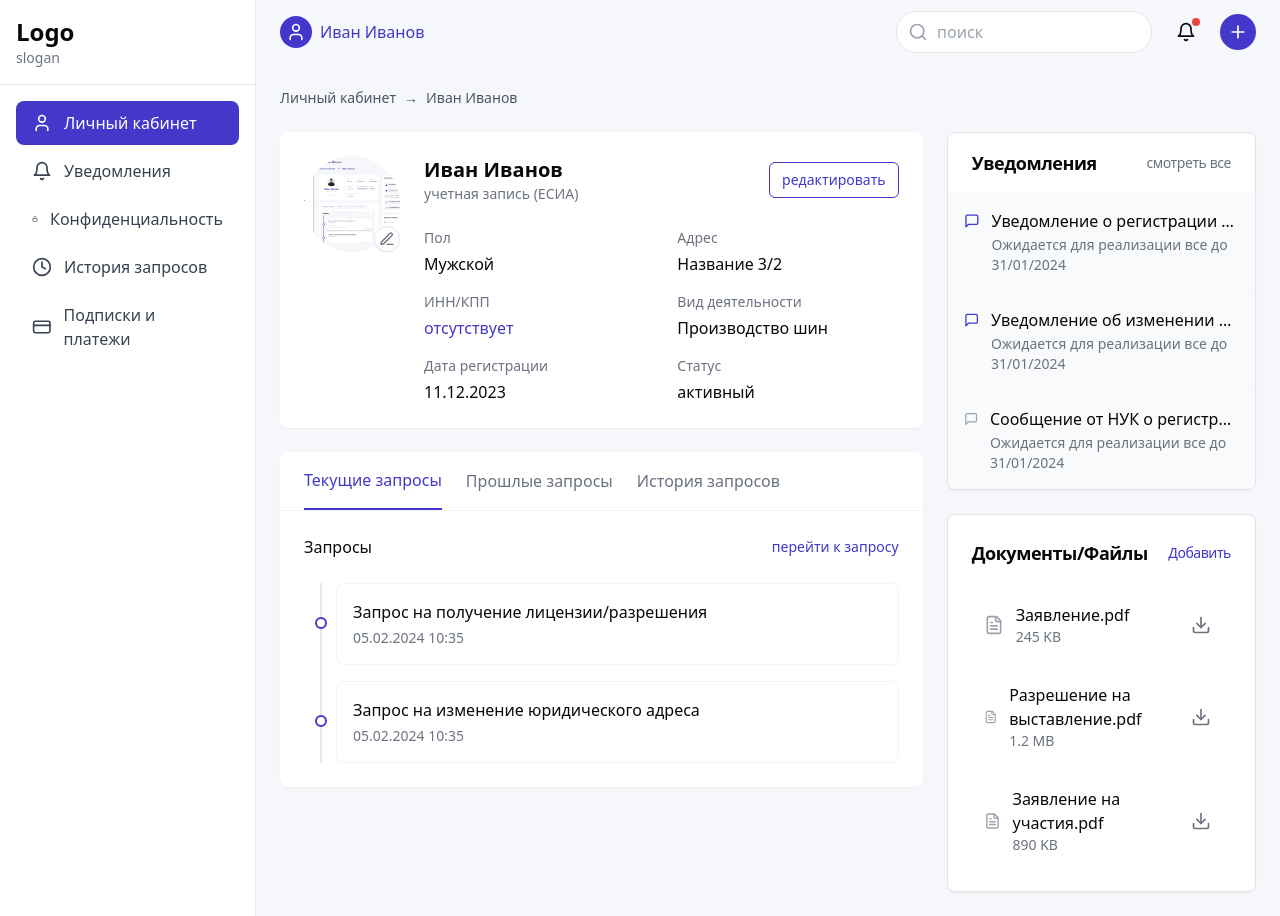
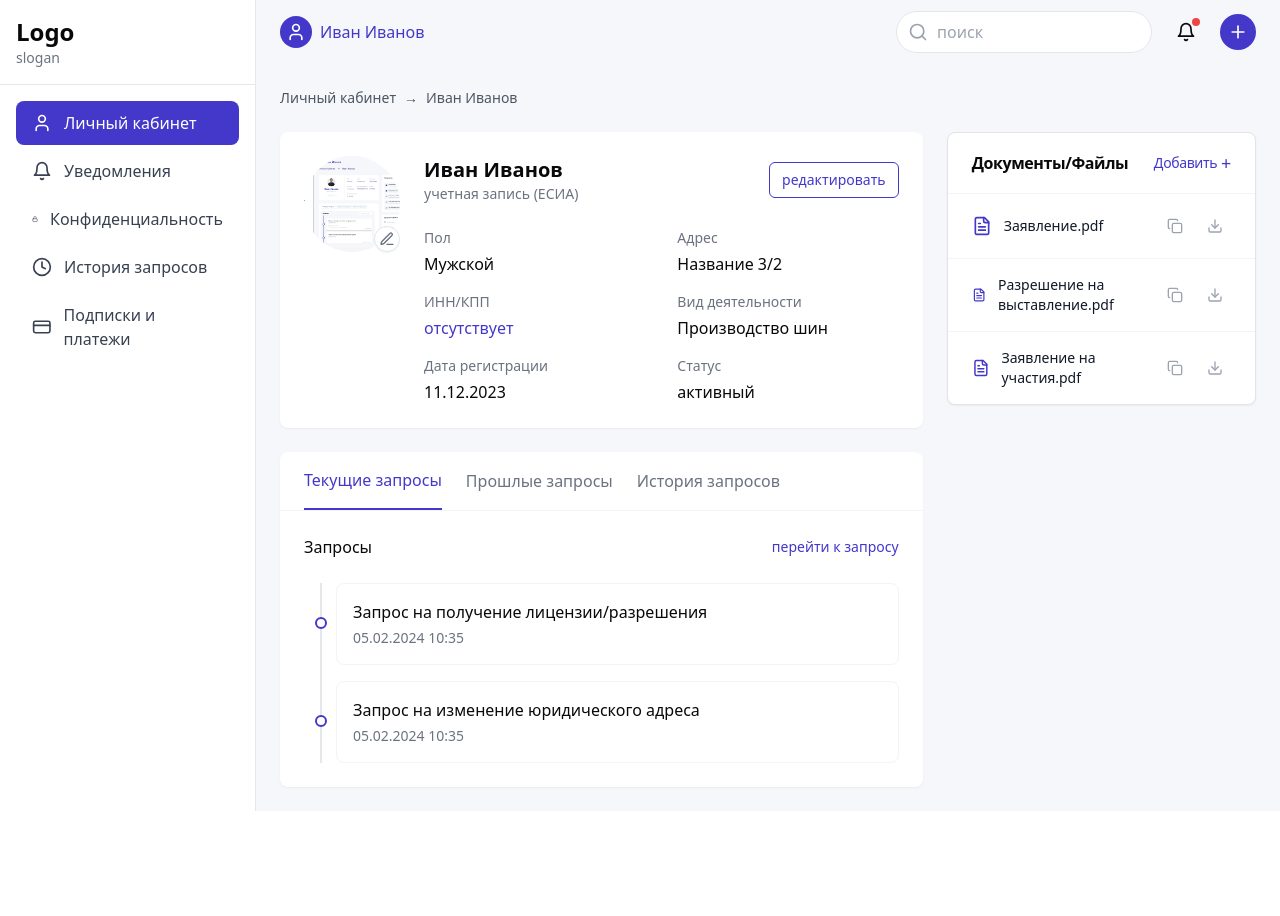
Before and after one commit to baltabekpro/qzan-01, a React (Vite) app: page / in a window 1280 px wide. After the commit the page ends 811 px from the top, so only its background shows below. Built offline with nearby package versions, Linux system fonts and the light colour scheme.

Commit message:
Implement UI changes
The commit implements UI changes based on a provided image.  No specific details about the changes are included.

```diff
--- a/src/pages/Index.tsx
+++ b/src/pages/Index.tsx
@@ -2,7 +2,7 @@ import { AppSidebar } from "@/components/AppSidebar";
 import { Header } from "@/components/Header";
 import { UserProfile } from "@/components/UserProfile";
 import { Card, CardContent, CardHeader, CardTitle } from "@/components/ui/card";
-import { FileText, Download, MessageSquare } from "lucide-react";
+import { FileText, Download, MessageSquare, Copy } from "lucide-react";
 export default function Index() {
   const notifications = [{
     id: 1,
@@ -100,48 +100,31 @@ export default function Index() {
               </div>
 
               <div className="space-y-6">
-                <Card className="overflow-hidden">
-                  <CardHeader className="px-6 py-4">
-                    <CardTitle className="text-lg font-semibold flex items-center justify-between">
-                      Уведомления
-                      <span className="text-sm font-normal text-gray-500">смотреть все</span>
+                <Card className="bg-white shadow-sm">
+                  <CardHeader className="px-6 py-4 border-b border-gray-100">
+                    <CardTitle className="text-base font-semibold flex items-center justify-between">
+                      Документы/Файлы
+                      <button className="flex items-center text-sm font-normal text-[#4338ca] hover:text-[#3730a3]">
+                        <span className="mr-1">Добавить</span>
+                        <span className="text-lg">+</span>
+                      </button>
                     </CardTitle>
                   </CardHeader>
                   <CardContent className="p-0">
                     <div>
-                      {notifications.map(notification => <div key={notification.id} className="flex items-start space-x-3 p-4 bg-gray-50 border-b border-gray-100 last:border-b-0">
-                          <MessageSquare className={`w-5 h-5 mt-0.5 ${notification.isNew ? 'text-[#4338ca]' : 'text-gray-400'}`} />
-                          <div className="min-w-0">
-                            <p className="font-medium truncate">{notification.title}</p>
-                            <p className="text-sm text-gray-500 mt-0.5">{notification.description}</p>
+                      {documents.map((doc, index) => <div key={doc.id} className={`flex items-center justify-between px-6 py-4 ${index !== documents.length - 1 ? 'border-b border-gray-100' : ''}`}>
+                          <div className="flex items-center space-x-3">
+                            <FileText className="w-5 h-5 text-[#4338ca]" />
+                            <span className="text-sm text-gray-900">{doc.name}</span>
                           </div>
-                        </div>)}
-                    </div>
-                  </CardContent>
-                </Card>
-
-                <Card>
-                  <CardHeader>
-                    <CardTitle className="text-lg font-semibold flex items-center justify-between">
-                      Документы/Файлы
-                      <button className="text-sm font-normal text-[#4338ca] hover:text-[#3730a3]">
-                        Добавить
-                      </button>
-                    </CardTitle>
-                  </CardHeader>
-                  <CardContent>
-                    <div className="space-y-3">
-                      {documents.map(doc => <div key={doc.id} className="flex items-center justify-between p-3 hover:bg-gray-50 rounded-lg transition-colors">
-                          <div className="flex items-center space-x-3">
-                            <FileText className="w-5 h-5 text-gray-400" />
-                            <div>
-                              <p className="font-medium">{doc.name}</p>
-                              <p className="text-sm text-gray-500">{doc.size}</p>
-                            </div>
+                          <div className="flex items-center space-x-2">
+                            <button className="p-2 hover:bg-gray-50 rounded-lg transition-colors">
+                              <Copy className="w-4 h-4 text-gray-400" />
+                            </button>
+                            <button className="p-2 hover:bg-gray-50 rounded-lg transition-colors">
+                              <Download className="w-4 h-4 text-gray-400" />
+                            </button>
                           </div>
-                          <button className="p-2 hover:bg-gray-100 rounded-lg">
-                            <Download className="w-5 h-5 text-gray-500" />
-                          </button>
                         </div>)}
                     </div>
                   </CardContent>
```
